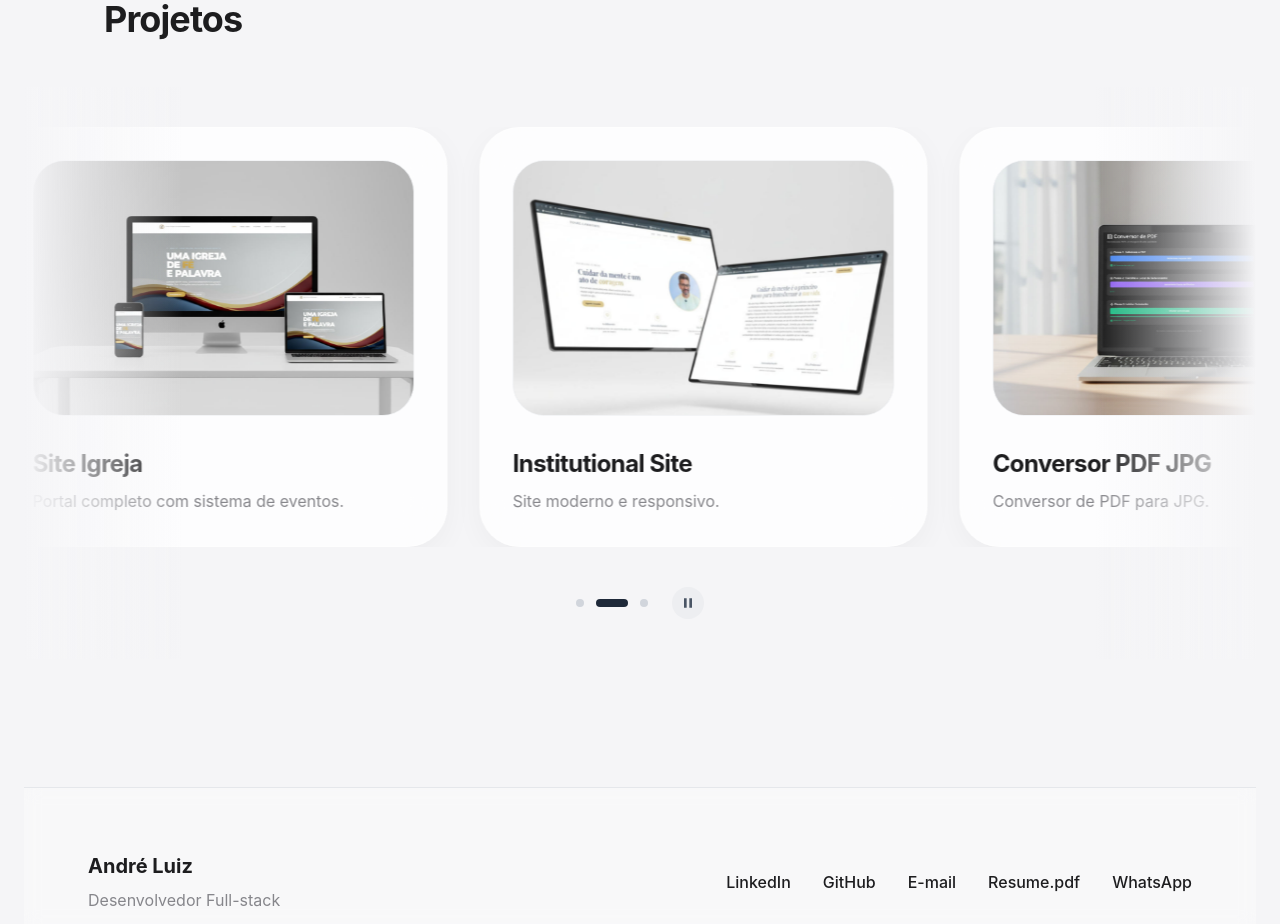
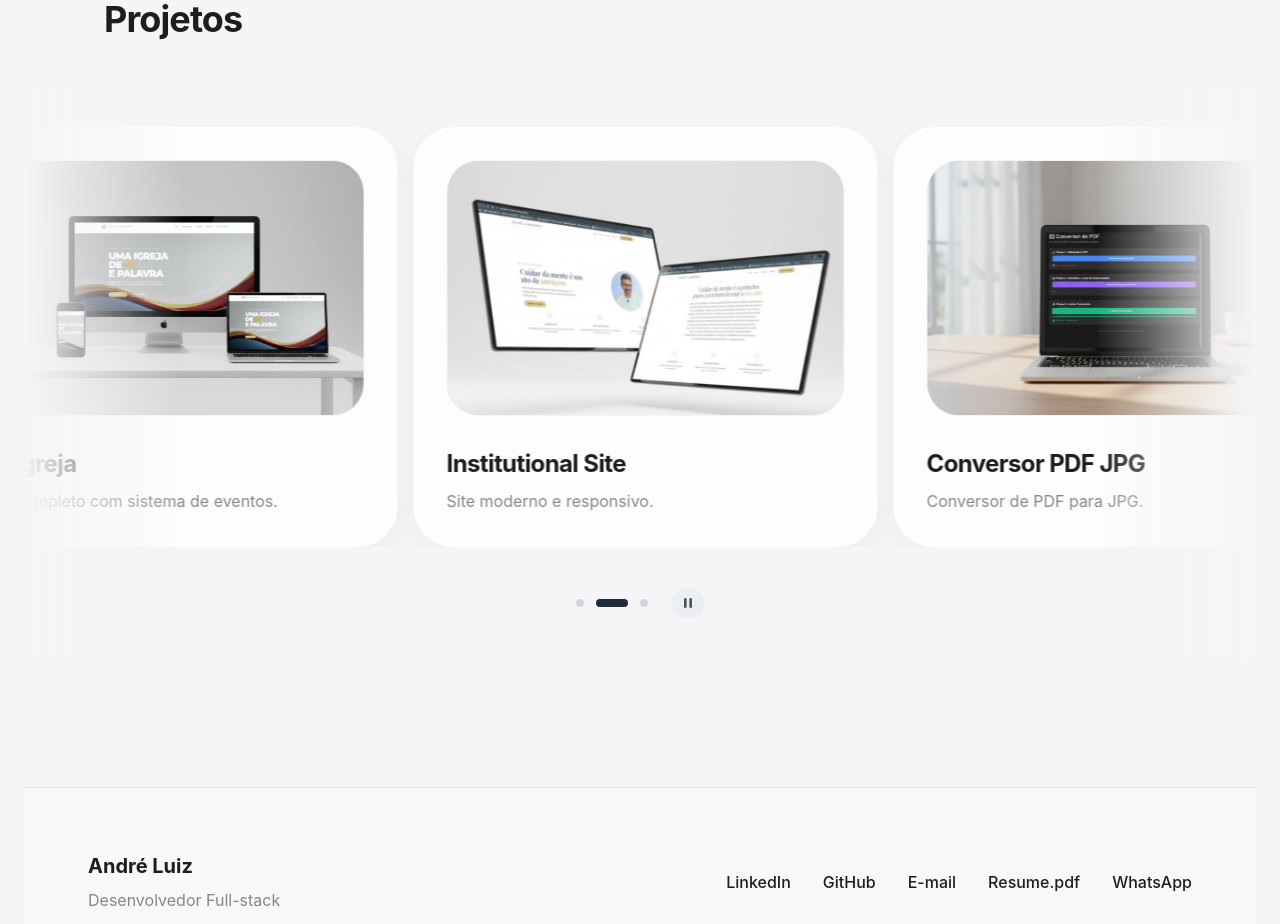
Before and after one commit to avfoto81/meu-portfolio, a Next.js app: page / in a window 1280 px wide. Shown: the part 1220-2144 px from the top of the page. Built offline with nearby package versions, Linux system fonts and the light colour scheme.

Commit message:
Fix: correção 2 posição cards

```diff
--- a/components/ui/ProjectCarousel.tsx
+++ b/components/ui/ProjectCarousel.tsx
@@ -9,7 +9,10 @@ export default function ProjectCarousel() {
   const [scrollSnaps, setScrollSnaps] = useState<number[]>([]);
 
   const [emblaRef, emblaApi] = useEmblaCarousel(
-    { loop: true, align: "center", duration: 30 },
+    { loop: true,
+     align: "center",
+     containScroll: false, // Adicione isso para ele não tentar "prender" nas pontas
+     duration: 30 },
     [Autoplay({ delay: 5000, stopOnInteraction: false, stopOnMouseEnter: true })]
   );
 
@@ -34,10 +37,16 @@ export default function ProjectCarousel() {
 
   return (
     <div className="w-full py-10">
-      <div className="overflow-hidden cursor-grab active:cursor-grabbing" ref={emblaRef}>
-        <div className="flex ml-[calc((100vw-1440px)/2)] md:ml-[10%]">
+      {/* Removemos qualquer padding lateral aqui para o cálculo ser 100% da tela */}
+      <div className="overflow-hidden w-full" ref={emblaRef}>
+        <div className="flex -ml-4"> {/* O margin-left negativo compensa o px-4 dos cards */}
           {projects.map((project, index) => (
-            <div key={index} className="flex-[0_0_85%] md:flex-[0_0_480px] min-w-0 px-4 snap-center">
+            <div
+              key={index}
+              // flex-[0_0_80%] deixa 10% de cada lado para os cards vizinhos no mobile
+              // md:flex-[0_0_480px] mantém o tamanho fixo no PC
+              className="flex-[0_0_80%] md:flex-[0_0_480px] min-w-0 pl-4"
+            >
               <ProjectCard {...project} />
             </div>
           ))}
@@ -54,11 +63,10 @@ export default function ProjectCarousel() {
             <button
               key={index}
               onClick={() => emblaApi?.scrollTo(index)}
-              className={`transition-all duration-500 rounded-full h-2 ${
-                index === selectedIndex
+              className={`transition-all duration-500 rounded-full h-2 ${index === selectedIndex
                   ? "w-8 bg-gray-800"
                   : "w-2 bg-gray-300 hover:bg-gray-400"
-              }`}
+                }`}
             />
           ))}
         </div>
@@ -75,7 +83,7 @@ export default function ProjectCarousel() {
         >
           {/* O ícone muda dependendo se está rodando ou não */}
           <svg className="w-4 h-4 text-gray-600" fill="currentColor" viewBox="0 0 24 24">
-            <path d="M6 19h4V5H6v14zm8-14v14h4V5h-4z"/>
+            <path d="M6 19h4V5H6v14zm8-14v14h4V5h-4z" />
           </svg>
         </button>
 
```
